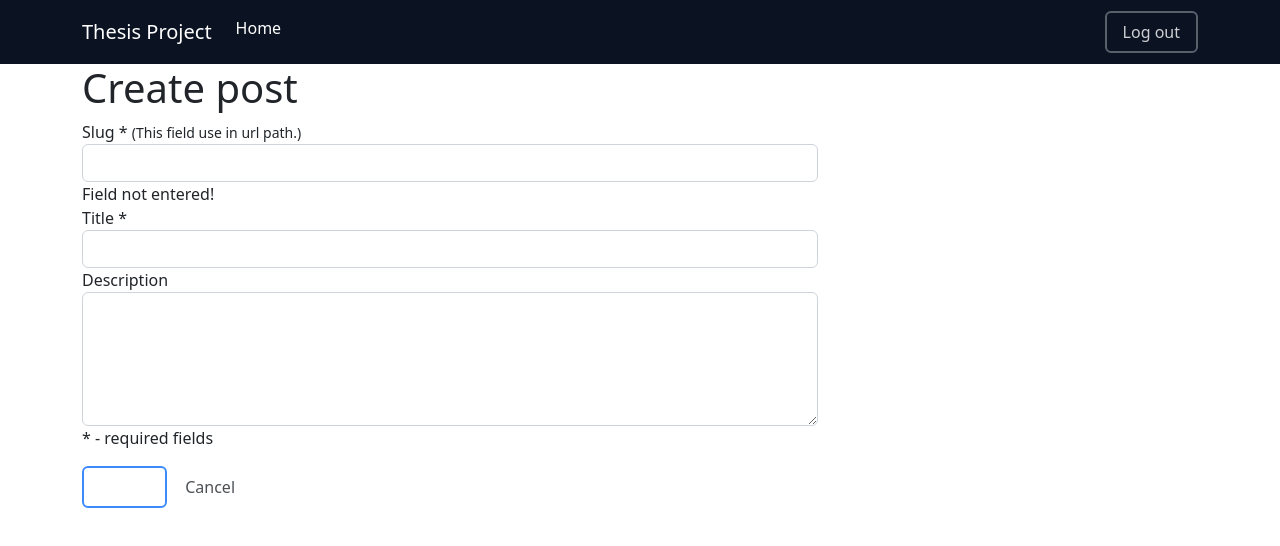
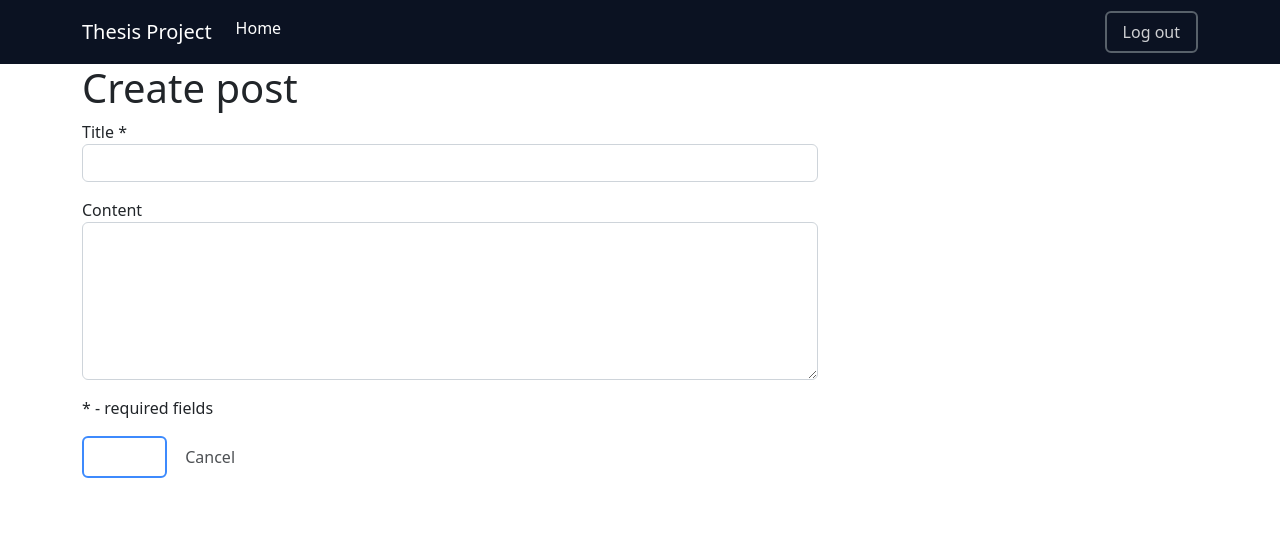
Before and after one commit to Wide-Stars/thesis-project-client, a React (Vite) app: page /add-post in a window 1280 px wide. Shown: the top 546 px of the page. Built offline with nearby package versions, Linux system fonts and the light colour scheme; sample sign-in values are in the browser's storage; the HTML template or start-up script is replaced by a standard one.

Commit message:
feat: Add validation in edit-post page

```diff
--- a/src/components/Form.jsx
+++ b/src/components/Form.jsx
@@ -14,3 +14,7 @@ export const schemaLogin = yup.object().shape({
   email: yup.string().email().required(),
   password: yup.string().min(8).max(32).required(),
 });
+export const schemaPost = yup.object().shape({
+  title: yup.string().required('Title is required'),
+  content: yup.string().required('Content is required'),
+});
--- a/src/components/Post.jsx
+++ b/src/components/Post.jsx
@@ -6,7 +6,7 @@ const Post = () => {
   return (
     <div class="container bootstrap snippets bootdey">
       <div class="row">
-        <div class="post-list">
+        <div class="post-list ">
           <div class="row">
             <div class="col-sm-2">
               <div class="picture">
--- a/src/pages/EditPost.jsx
+++ b/src/pages/EditPost.jsx
@@ -1,35 +1,51 @@
 import React from 'react';
+import { useForm } from 'react-hook-form';
 import '../styles/edit-post.css';
+import { yupResolver } from '@hookform/resolvers/yup';
+import { schemaPost } from '../components/Form';
 
 const EditPost = () => {
+  //   yep config
+  const {
+    register,
+    handleSubmit,
+    formState: { errors },
+  } = useForm({
+    resolver: yupResolver(schemaPost),
+  });
+  // end of yep config
+  const onSubmit = async (data) => {
+    console.log(data);
+  };
+
   return (
     <div className="container">
       <div className="row">
         <div className="col-md-8 col-md-offset-2">
           <h1>Create post</h1>
-          <form action="" method="POST">
-            <div className="form-group has-error">
-              <label htmlFor="slug">
-                Slug <span className="require">*</span>{' '}
-                <small>(This field use in url path.)</small>
-              </label>
-              <input type="text" className="form-control" name="slug" />
-              <span className="help-block">Field not entered!</span>
-            </div>
+          <form onSubmit={handleSubmit(onSubmit)}>
             <div className="form-group">
               <label htmlFor="title">
                 Title <span className="require">*</span>
               </label>
-              <input type="text" className="form-control" name="title" />
+              <input
+                type="text"
+                className="form-control"
+                name="title"
+                {...register('title')}
+              />
+              <p className="wrn">{errors.title?.message}</p>
             </div>
             <div className="form-group">
-              <label htmlFor="description">Description</label>
+              <label htmlFor="content">Content</label>
               <textarea
-                rows={5}
+                rows={6}
                 className="form-control"
-                name="description"
+                name="content"
                 defaultValue={''}
+                {...register('content')}
               />
+              <p className="wrn">{errors.content?.message}</p>
             </div>
             <div className="form-group">
               <p>
--- a/src/pages/Home.jsx
+++ b/src/pages/Home.jsx
@@ -30,26 +30,26 @@ const Home = () => {
 
       <HomeNavbar />
       <div className="d-flex justify-content-between">
-        <div>
-          <nav class="navbar bg-light">
+        <div className="col-2">
+          <nav class="navbar bg-light" p-5>
             <ul class="nav navbar-nav">
               <li class="nav-item">
-                <a class="nav-link" href="#">
+                <a class="nav-link m-3" href="#">
                   Home
                 </a>
               </li>
               <li class="nav-item">
-                <a class="nav-link" href="#">
+                <a class="nav-link m-3" href="#">
                   Services
                 </a>
               </li>
               <li class="nav-item">
-                <a class="nav-link" href="#">
+                <a class="nav-link m-3" href="#">
                   Contact
                 </a>
               </li>
               <li class="nav-item">
-                <a class="nav-link" href="#">
+                <a class="nav-link m-3" href="#">
                   Blogs
                 </a>
               </li>
```
Also changed, not shown: src/pages/Register.jsx (+12 -13 lines).
